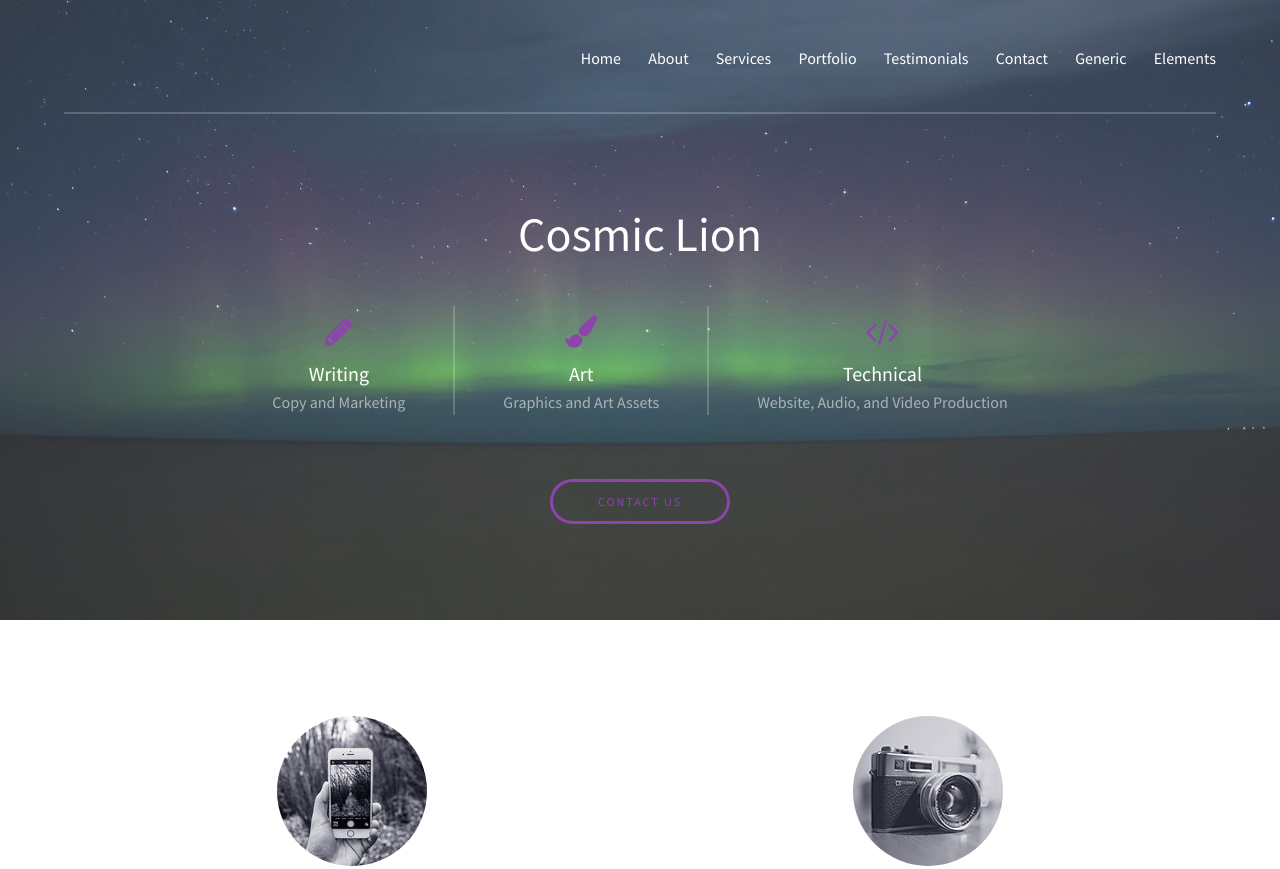
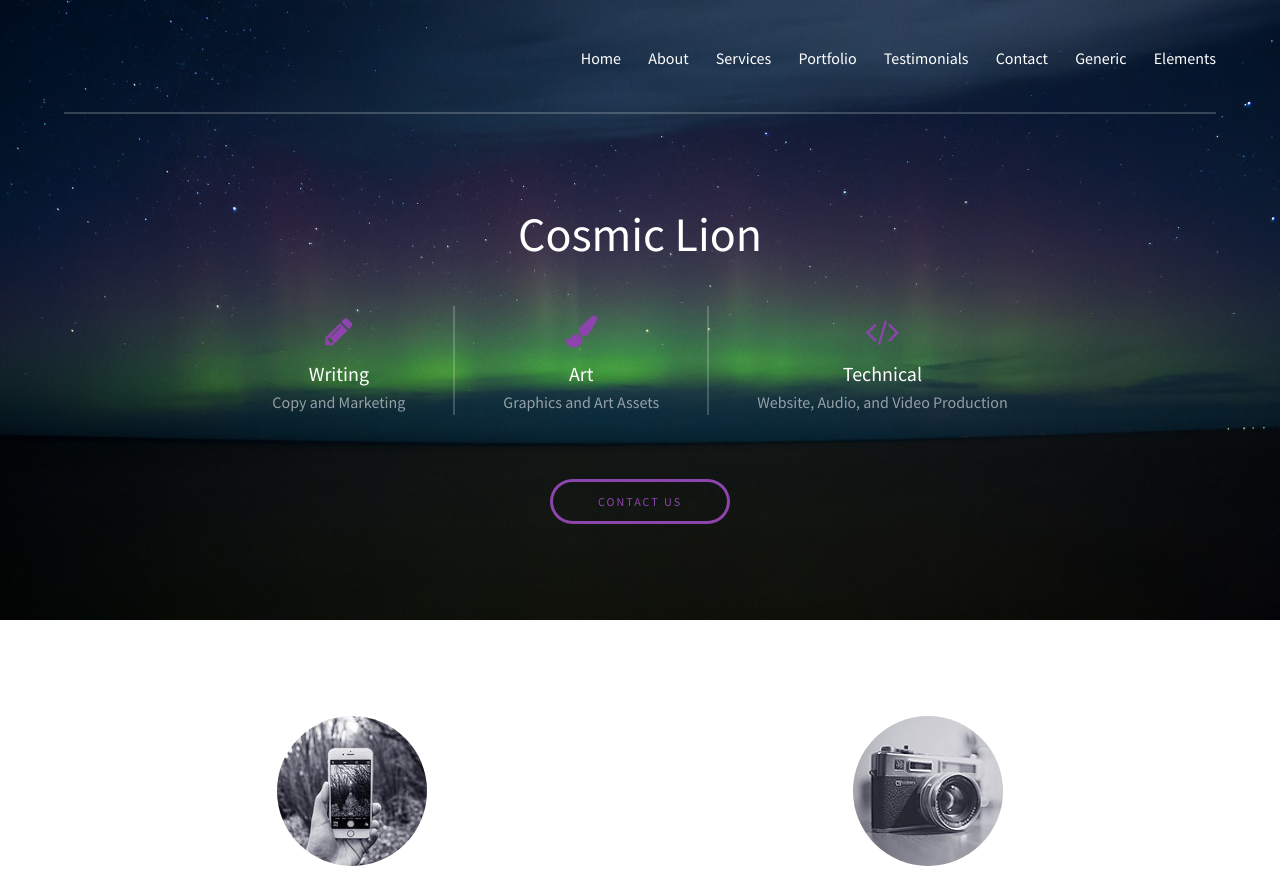
Before and after one commit to nixontest/cosmicliontest, a plain HTML site: page index.html in a window 1280 px wide. Shown: the top 869 px of the page. Drawn offline with Linux system fonts and the light colour scheme.

Commit message:
Update main.css

```diff
--- a/assets/css/main.css
+++ b/assets/css/main.css
@@ -2930,7 +2930,7 @@
 			content: '';
 			/*background: rgba(75, 75, 150, 1); */
 			/* background: rgba(75, 75, 93, 0.85); */
-			background: rgba(255, 255, 255, 0.2);
+			background: rgb (75, 75, 93);
 			position: absolute;
 			width: 100%;
 			height: 100%;
```
